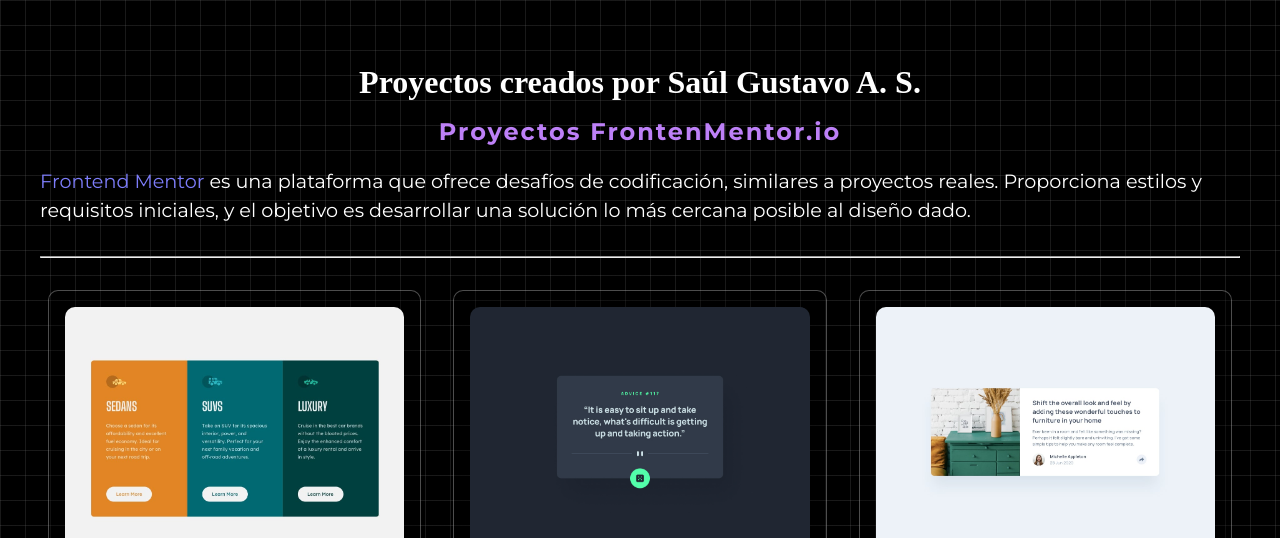
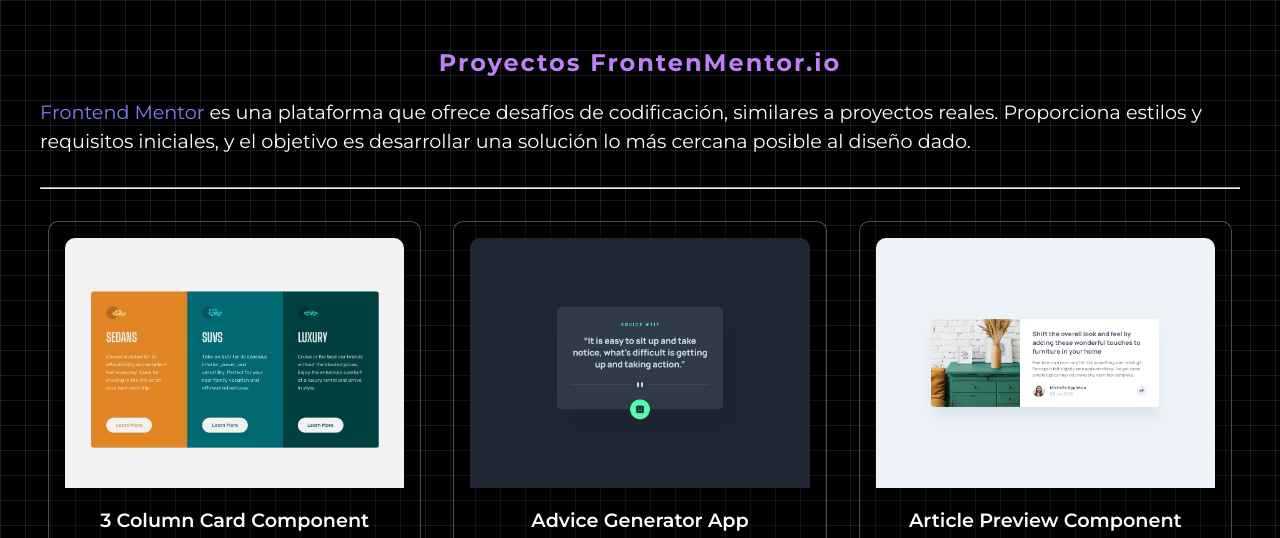
Before and after one commit to saul-gustavo/proyectos-frontendmentor, a plain HTML site: page index.html in a window 1280 px wide. Shown: the top 538 px of the page. Drawn offline with Linux system fonts and the light colour scheme.

Commit message:
Se cambio el diseño

```diff
--- a/index.html
+++ b/index.html
@@ -14,11 +14,11 @@
 <body>
     <div class="wave-bg"></div>
     <header class="header">
-        <div class="autor">
+        <!-- <div class="autor">
             <h1 class="title-autor">Proyectos creados por <a href="https://saul-gustavo.github.io/portafolio-beta/"
                     target="_blank" class="link-perfil">Saúl
                     Gustavo A. S.</a></h1>
-        </div>
+        </div> -->
         <h2 class="header-title">Proyectos FrontenMentor.io</h2>
         <p class="header-p"><a href="https://www.frontendmentor.io/home" target="_blank" class="mentor">Frontend
                 Mentor</a> es una plataforma que ofrece desafíos de
--- a/styles.css
+++ b/styles.css
@@ -58,7 +58,7 @@
     text-decoration: none;
 }
 
-.header .autor {
+/* .header .autor {
     text-align: center;
     margin: 1rem auto;
 }
@@ -71,7 +71,7 @@
 
 .header .title-autor .link-perfil:hover {
     color: #1eddf7;
-}
+} */
 
 .main {
     padding: 2rem .5rem;
```
